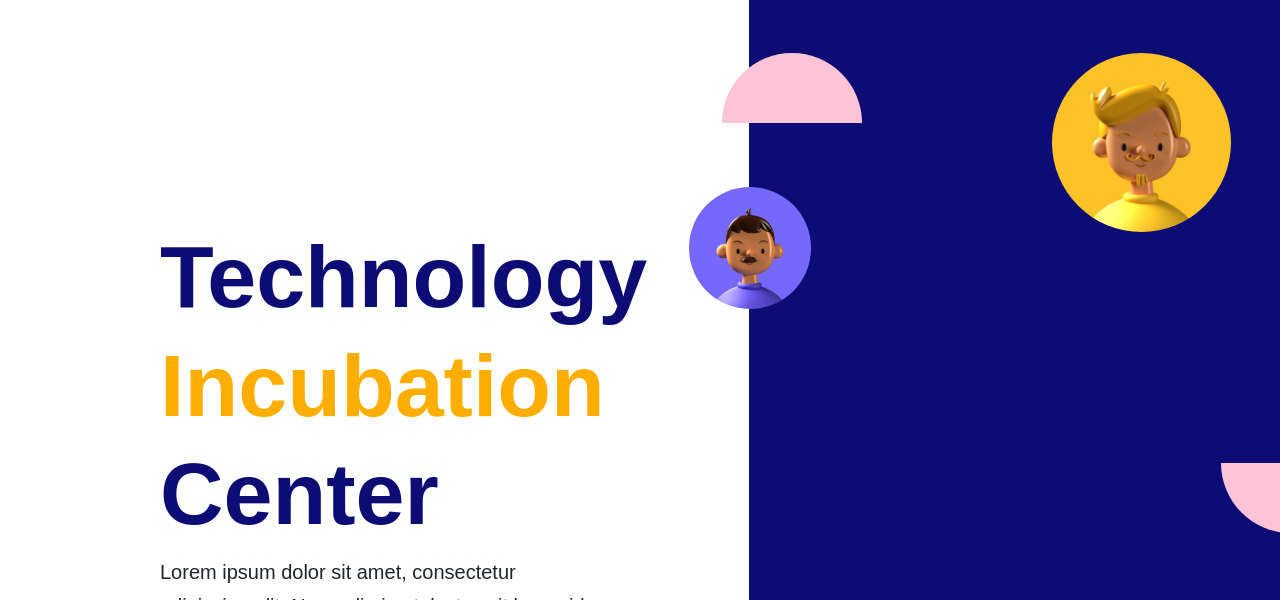
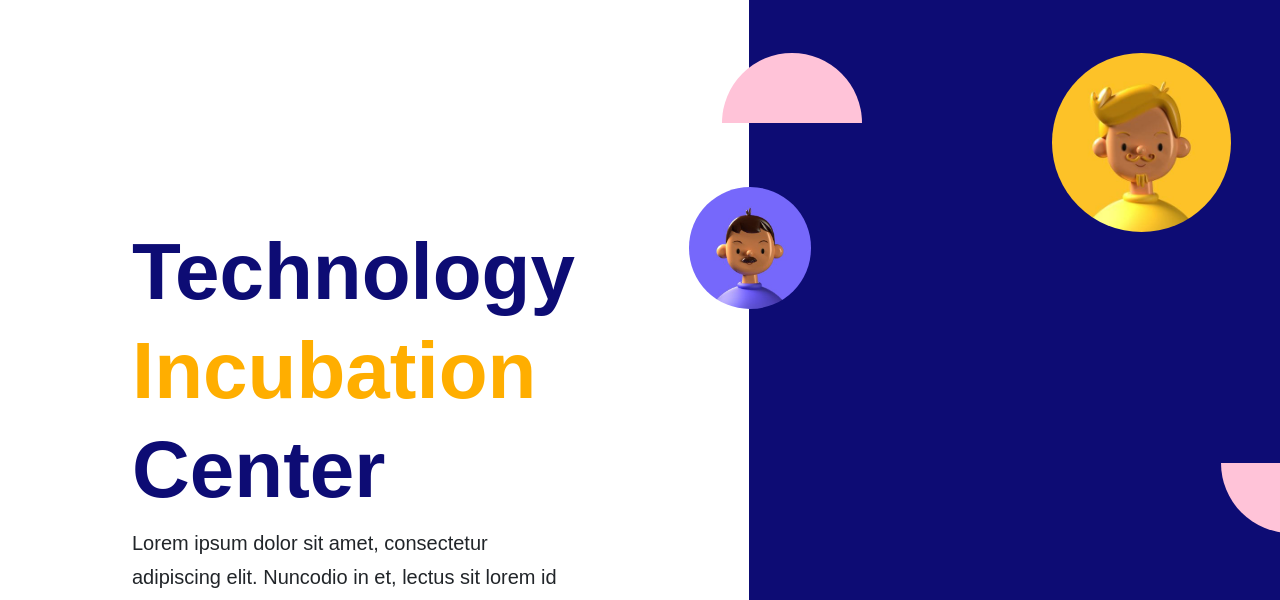
Before and after one commit to Mehboob-Hassan/nic.github.io, a plain HTML site: page index.html in a window 1280 px wide. Shown: the part 139-739 px from the top of the page. Drawn offline with nearby package versions, Linux system fonts and the light colour scheme.

Commit message:
Heading size minimized

```diff
--- a/style.css
+++ b/style.css
@@ -56,11 +56,11 @@ h1, h2, h3, h4, h5{
     height: 120vh;
 }
 .nicMain-left .inner{
-    margin: 45vh 0 0 20vh;
+    margin: 45vh 0 0 16.5vh;
 }
 .nicMain-left .inner h1{
     font-family: 'Manrope', sans-serif;
-    font-size: 11vh;
+    font-size: 10vh;
     font-weight: 500;
 }
 .nicMain-left .inner h5{
```
